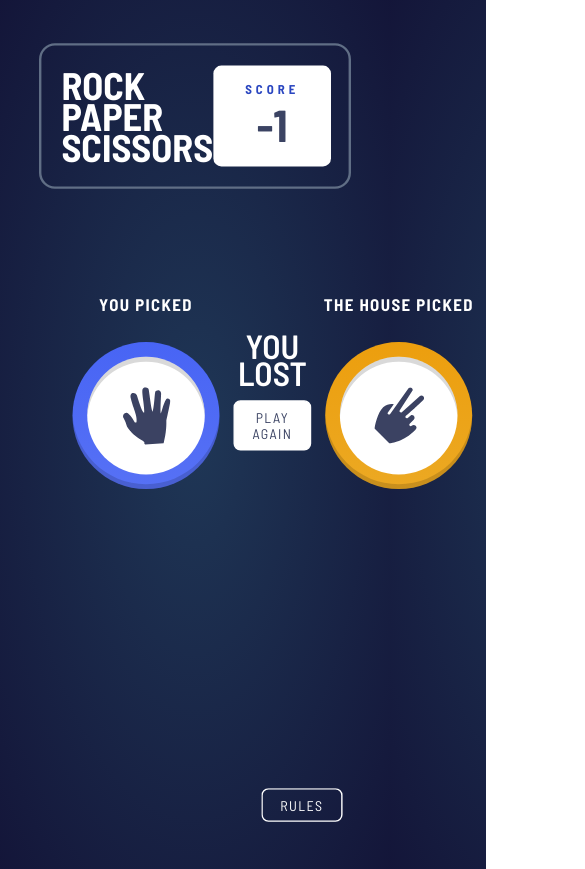
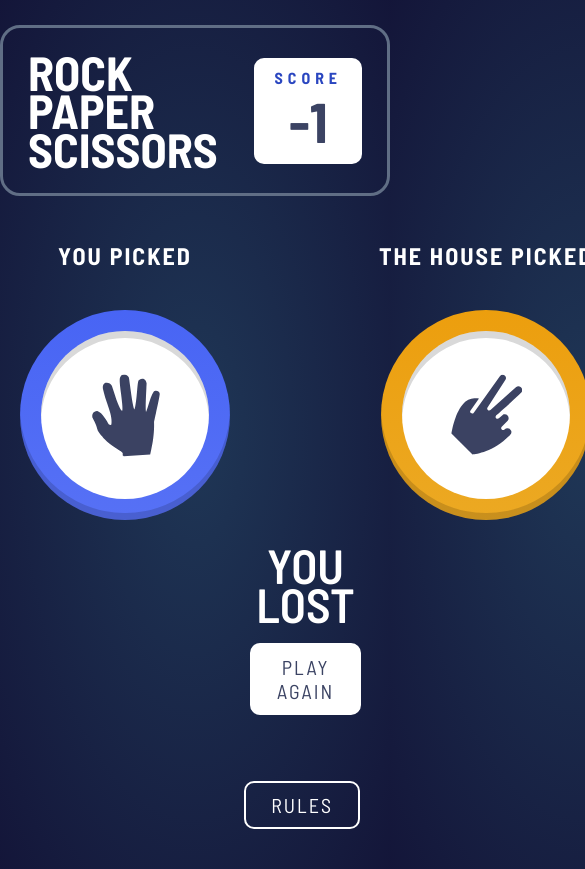
Before and after one commit to imvivekthakur/Rock-Paper-Scissors, a plain HTML site: page index.html in a window 390 px wide. Both pictures are taken after a click on the button 119 px from the left and 326 px from the top of the page. Shown: the top 869 px of the page, 585 px wide, since content can reach past the window. Drawn offline with Linux system fonts and the light colour scheme.

Commit message:
win button goes down

```diff
--- a/app.js
+++ b/app.js
@@ -13,7 +13,6 @@ var model = document.querySelector("#model");
 
 var score = 0;
 var userChoice;
-
 
 buttons.forEach(function(button){
     button.addEventListener('click', function(){
--- a/index.html
+++ b/index.html
@@ -51,7 +51,7 @@
 		</div>
 	</div>
 
-	<button id="open" class="rules">Rules</button>
+
 	<div class="selection" id="selection">
 		<div class="box box-1">
 			<h2>You picked</h2>
@@ -61,10 +61,6 @@
 				</span>
 			</button>
 		</div>
-		<div class="box box-2">
-			<p class="big-text"><span id="winner">win</span></p>
-			<button class="button" id="play">Play Again</button>
-		</div>
 		<div class="box box-3">
 			<h2>The house picked</h2>
 			<button class="btn rock" id="comp_select">
@@ -73,6 +69,11 @@
 				</span>
 			</button>
 		</div>
-	</div>
+		<div class="box box-2">
+			<p class="big-text"><span id="winner">win</span></p>
+			<button class="button" id="play">Play Again</button>
+		</div>
+  </div>
+  <button id="open" class="rules">Rules</button>
 </body>
 </html>
--- a/style.css
+++ b/style.css
@@ -194,26 +194,17 @@ h4 {
     cursor: pointer;
 }
 
-@media only screen and (max-width: 1000px) {
-    .header {
-        max-width: 500px;
+.box-3 {
+    order: 2;
+}
+
+@media only screen and (max-width: 680px) {
+    .score {
+        padding: 10px 20px;
     }
-    .selection{
-        transform: scale(0.8);
-    }
-    .rules {
-        transform: scale(0.9);
+
+    .box-2 {
+        position: relative;
+        top: 250px;
     }
 }
-
-@media (max-width: 680px) {
-    .container {
-        transform: scale(0.8);
-    }
-    .selection {
-        transform: scale(0.7);
-    }
-    .rules {
-        transform: scale(0.7);
-    }
-}
```
